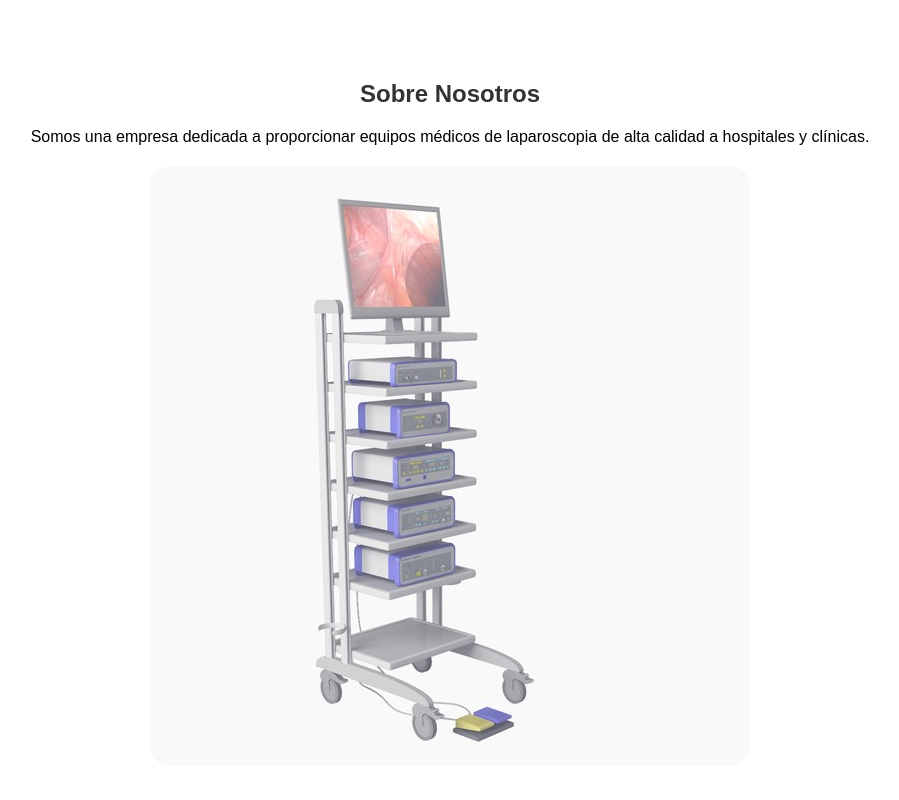
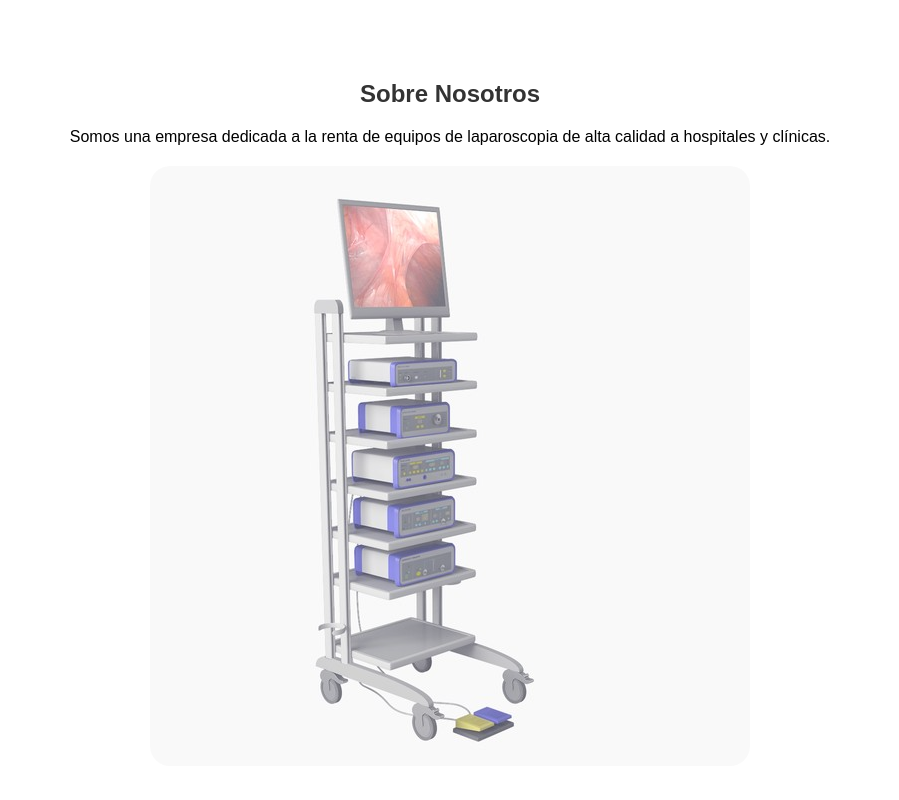
Before and after one commit to LazaroMena/lazaromena.github.io, a plain HTML site: page index.html in a window 1280 px wide. Shown: the part 1840-2640 px from the top of the page, without its empty margins (190-1089 px from the left). Drawn offline with Linux system fonts and the light colour scheme.

Commit message:
Update index.html

```diff
--- a/index.html
+++ b/index.html
@@ -50,7 +50,7 @@
     </section>
     <section id="about">
         <h2>Sobre Nosotros</h2>
-        <p>Somos una empresa dedicada a proporcionar equipos médicos de laparoscopia de alta calidad a hospitales y clínicas.</p>
+        <p>Somos una empresa dedicada a la renta de equipos de laparoscopia de alta calidad a hospitales y clínicas.</p>
         <div class="image-container">
             <img src="cir3.jpg" alt="Imagen 3">
         </div>
@@ -58,14 +58,14 @@
     <section id="contact">
         <h2>Contacto</h2>
         <p>Para más información, contáctanos:</p>
+        <div class="image-container">
+            <img src="cir4.jpg" alt="Imagen 4">
         <form id="contact-form">
             <input type="text" name="name" placeholder="Nombre" required>
             <input type="email" name="email" placeholder="Correo electrónico" required>
             <textarea name="message" placeholder="Mensaje" required></textarea>
             <button type="submit">Enviar</button>
         </form>
-        <div class="image-container">
-            <img src="cir4.jpg" alt="Imagen 4">
         </div>
     </section>
     <footer>
```
